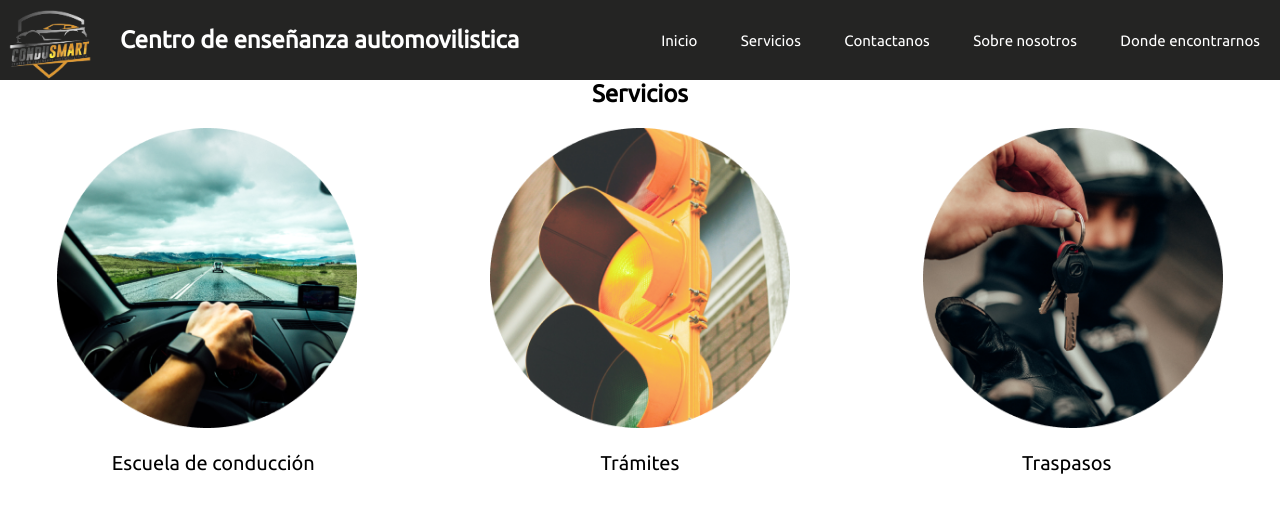
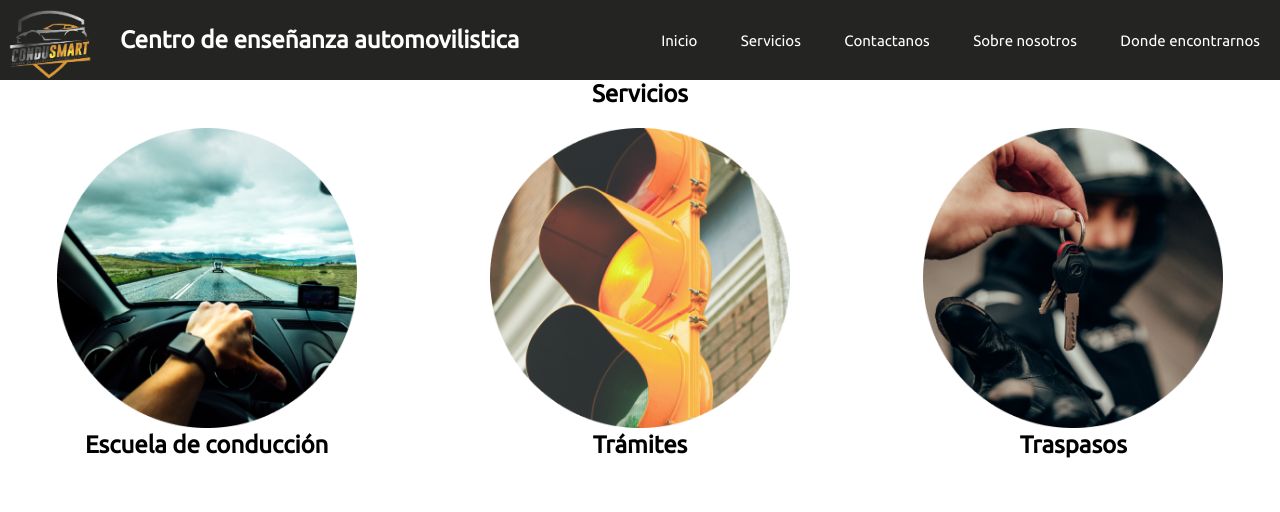
Before and after one commit to SC8A/ConduSmart, a plain HTML site: page index.html in a window 1280 px wide. Shown: the top 512 px of the page. Drawn offline with Linux system fonts and the light colour scheme; grey boxes are pictures that could not be loaded.

Commit message:
Arreglo de tarjetas index

```diff
--- a/css/style.css
+++ b/css/style.css
@@ -19,7 +19,7 @@
 .all__body{
 	display: flex;
 	flex-direction: column;
-	gap: 40px;
+	gap: 80px;
 }
 
 
@@ -34,8 +34,6 @@
 	top:0;
 	color: #ffffff;
 	background-color: #242423;
-
-	/* border: 1px solid red; */
 }
 
 .header__menu{
@@ -100,42 +98,34 @@
 	display: flex;
 	justify-content: space-around;
 	gap: 20px;
+
 }
 
 .services__images {
 	height: 300px;
 	width: 300px;
 	text-align: center;
-	transition: all 0.3s linear;
-
 }
 
-.services__images:hover{
+.services__Cards{
+	transition: all 0.3s linear;
+}
+
+.services__Cards:hover{
 	transform: scale(1.2, 1.2)
 }
 
-/* .services__list{
+
+/* .services__images:hover{
+	transform: scale(1.2, 1.2)
+} */
+
+.services__links__titles{
 	display: flex;
-	align-items: center;
-	border: 1px solid rgb(255, 0, 0);
-
-} */
-.services__list ul{
-	text-decoration: none;
-	display: flex;
-	flex-direction: row;
-	justify-content: space-around;
+	justify-content: center;
 	transition: all 0.3s linear;
-	/* gap: 100px; */
 }
 
-.services__list li{
-	display: inline-block;
-	text-align: center;
-	/* font-family: "Ubuntu", sans-serif; darle el tipo de letra */
-	font-size: 20px;
-	width: 300px;
-}
 
 .index__ubication{
 	display: flex;
@@ -160,6 +150,10 @@
 	display:flex;
 	flex-direction: column;
 	justify-content: center;
+	left: 0;
+	bottom: 0;
+	width: 100%;
+	position: relative;
 	gap:20px;
 }
 
--- a/index.html
+++ b/index.html
@@ -9,7 +9,6 @@
 </head>
 <body class = "body">
     <!-- header de la pagina-->
-    <section class = "all__body">
     <header class = "header">
         <div class = "header__logo">
             <img class = "header__logo-resize" src="./images/logo.png" alt="logo">
@@ -26,26 +25,28 @@
         </nav>
     </header>
     <!-- fin del header-->
+    <main class = "all__body">
 
         <!-- Servicios de la pagina-->
-
-
         <section class = "services">
             <div class = "services__title">
                 <h2 class="services__title--center">Servicios</h2>
             </div>
             <div class="services__links">
+                <div class = "services__Cards">
                     <a href="./pages/servicios.html#school"><img class= "services__images" src="./images/escuela.png" alt="Escuela de conducción"></a>
+                    <h2 class = "services__links__titles">Escuela de conducción</h2>
+                </div>
+                <div class = "services__Cards">
                     <a href="./pages/servicios.html#advisory"><img class= "services__images" src="./images/asesoria.png" alt="Asesorias de transito"></a>
+                    <h2 class = "services__links__titles">Trámites</h2>
+                </div>
+                <div class = "services__Cards">
                     <a href="./pages/servicios.html#transfer"><img class= "services__images" src="./images/traspasos.png" alt="Traspasos"></a>
+                    <h2 class = "services__links__titles">Traspasos</h2>
                 </div>
             </div>
-        <div class = "services__list">
-            <ul>
-                <li>Escuela de conducción</li>
-                <li>Trámites</li>
-                <li>Traspasos</li>
-            </ul>
+        </div>
         </section>
         <!-- fin de Servicios -->
         <section class = "index__ubication">
@@ -75,6 +76,6 @@
                 <p>Todos los derechos © ConduSmart | Apartadó, Colombia </p>
             </div>
         </footer>
-    </section>
+    </main>
 </body>
 </html>
```
Lines whose indentation alone changed are shown as unchanged.
